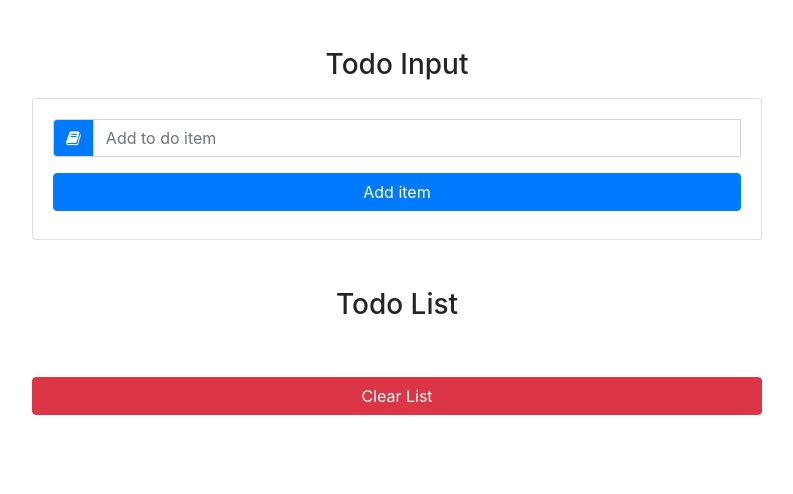
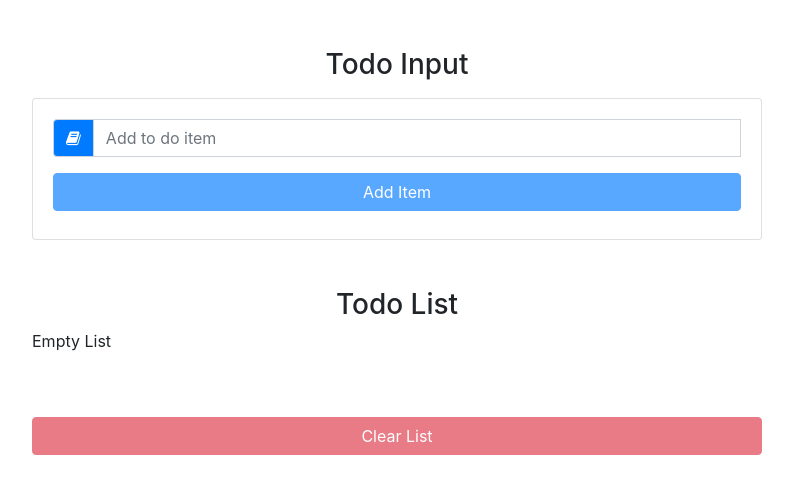
Before and after one commit to TheShahriyar/Todo-list-React, a React (Create React App) app: page / in a window 1280 px wide. Shown: the top 494 px of the page, without its empty margins (243-1036 px from the left). Built offline with nearby package versions, Linux system fonts and the light colour scheme.

Commit message:
To do list finished with full functionality

```diff
--- a/src/App.js
+++ b/src/App.js
@@ -27,15 +27,12 @@
 
     const updatedItem = [...this.state.items, newItem];
 
-    this.setState(
-      {
-        items: updatedItem,
-        item: "",
-        id: uuid(),
-        editItem: false
-      },
-      () => console.log(this.state)
-    );
+    this.setState({
+      items: updatedItem,
+      item: "",
+      id: uuid(),
+      editItem: false
+    });
   };
   clearList = () => {
     this.setState({
@@ -43,13 +40,20 @@
     });
   };
   handleDelete = id => {
-    const filteredItem = this.state.items.filter(item => item.id != id);
+    const filteredItem = this.state.items.filter(item => item.id !== id);
     this.setState({
       items: filteredItem
     });
   };
   handleEdit = id => {
-    console.log(`Handle Edit ${id}`);
+    const filteredItem = this.state.items.filter(item => item.id !== id);
+    const selectedItem = this.state.items.find(item => item.id === id);
+    this.setState({
+      items: filteredItem,
+      item: selectedItem.title,
+      id: id,
+      editItem: true
+    });
   };
 
   render() {
--- a/src/components/TodoInput.jsx
+++ b/src/components/TodoInput.jsx
@@ -2,7 +2,7 @@
 
 export default class TodoInput extends Component {
   render() {
-    const { item, handleChange, handleSubmit, handleEdit } = this.props;
+    const { item, handleChange, handleSubmit, editItem } = this.props;
     return (
       <div className="card card-body my-3">
         <form onSubmit={handleSubmit}>
@@ -20,8 +20,16 @@
               value={item}
               onChange={handleChange}
             />
-            <button type="submit" className="btn btn-block btn-primary mt-3">
-              Add item
+            <button
+              type="submit"
+              disabled={item ? false : true}
+              className={
+                editItem
+                  ? "btn btn-success btn-block mt-3"
+                  : "btn btn-primary btn-block mt-3"
+              }
+            >
+              {editItem ? "Edit Item" : "Add Item"}
             </button>
           </div>
         </form>
--- a/src/components/TodoList.jsx
+++ b/src/components/TodoList.jsx
@@ -9,6 +9,7 @@
       <React.Fragment>
         <ul className="list-group my-5">
           <h3 className="text-center">Todo List</h3>
+          <p hidden={items.length > 0}>Empty List</p>
           {items.map(item => {
             return (
               <TodoItem
@@ -22,6 +23,7 @@
         </ul>
         <button
           type="button"
+          disabled={items ? true : false}
           className="btn btn-danger btn-block mt-5"
           onClick={clearList}
         >
```
